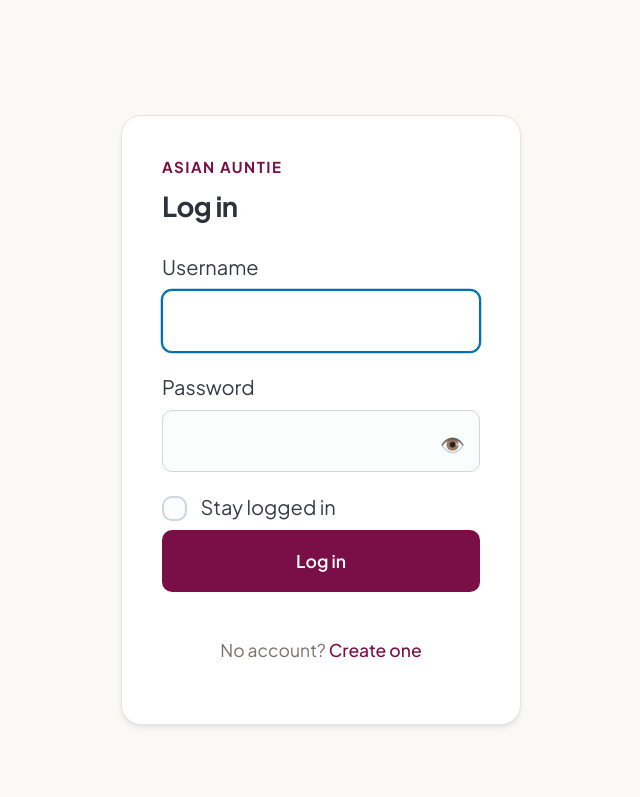
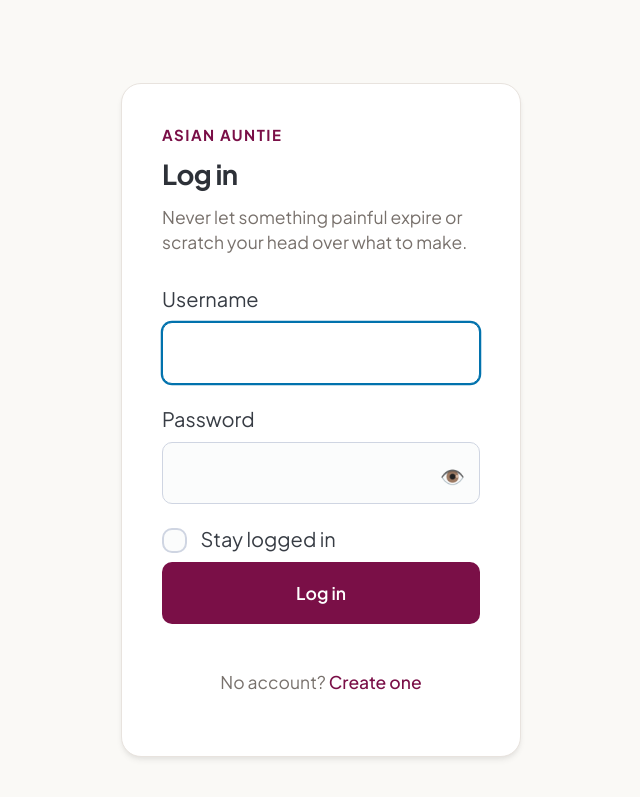
Before and after one commit to jeremychia/asian-auntie, a Flask app: page /login in a window 1280 px wide. Shown: the top 797 px of the page, without its empty margins (319-959 px from the left). Run offline with Flask 3, Linux system fonts and the light colour scheme; some libraries are stand-ins or nearby versions.

Commit message:
feat(auth): add description for what asian auntie does

```diff
--- a/static/style.css
+++ b/static/style.css
@@ -240,8 +240,15 @@ nav.container {
 .auth-card h1 {
   font-size: 1.375rem;
   font-weight: 700;
+  margin: 0 0 0.75rem;
+  letter-spacing: -0.02em;
+}
+
+.auth-subtitle {
+  font-size: 0.875rem;
+  color: var(--text-muted);
   margin: 0 0 1.5rem;
-  letter-spacing: -0.02em;
+  line-height: 1.4;
 }
 
 .auth-footer {
--- a/templates/auth/login.html
+++ b/templates/auth/login.html
@@ -4,6 +4,7 @@
   <div class="auth-card">
     <p class="auth-eyebrow">Asian Auntie</p>
     <h1>Log in</h1>
+    <p class="auth-subtitle">Never let something painful expire or scratch your head over what to make.</p>
 
     <form method="post" action="{{ url_for('auth.login') }}">
       {{ form.hidden_tag() }}
```
